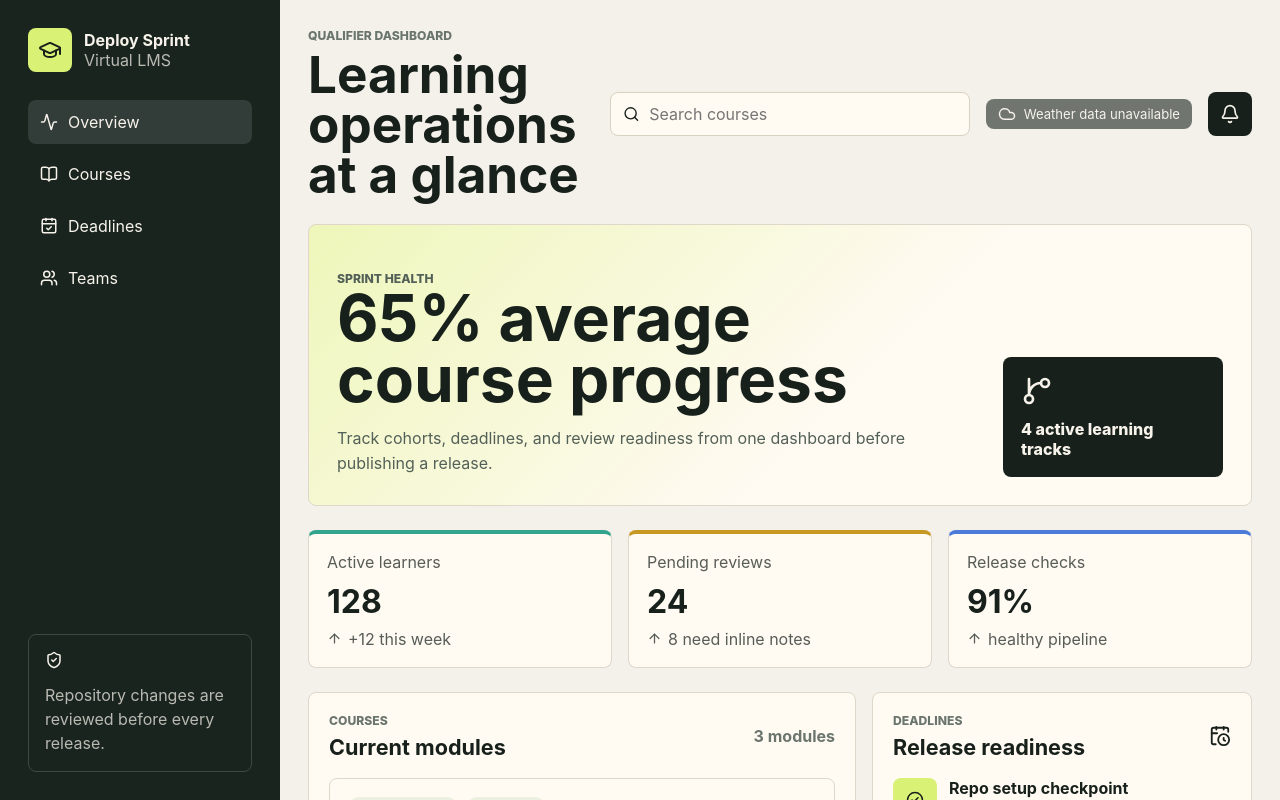
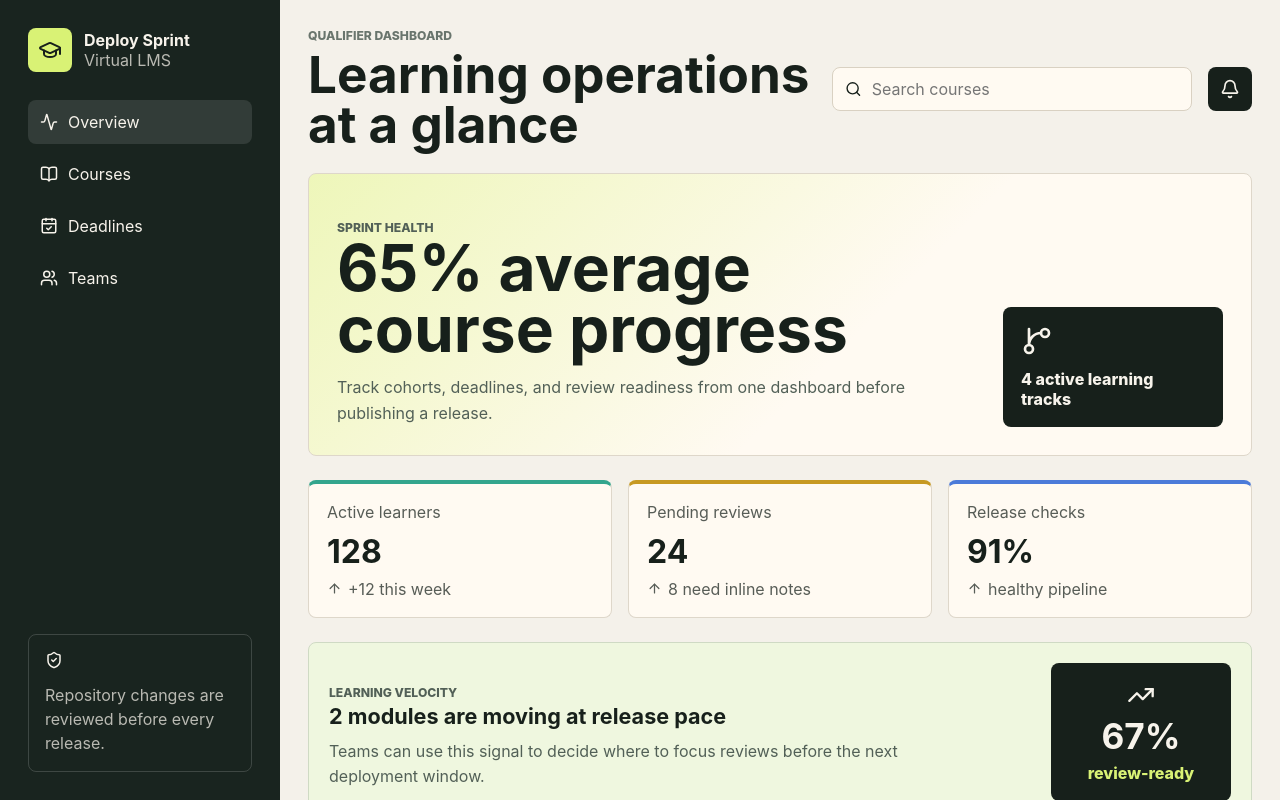
Before and after one commit to knurdz/deploy-sprint-finale-team-kraken, a React (Vite) app in the folder team-site/: page / in a window 1280 px wide. Shown: the top 800 px of the page. Built offline with nearby package versions, Linux system fonts and the light colour scheme; no server answers.

Commit message:
Add rebase feature asset

```diff
--- a/team-site/src/App.tsx
+++ b/team-site/src/App.tsx
@@ -9,9 +9,9 @@
   ShieldCheck,
   Users,
 } from 'lucide-react';
-import { WeatherWidget } from './components/WeatherWidget';
 import { CourseCard } from './components/CourseCard';
 import { DeadlineBoard } from './components/DeadlineBoard';
+import { LearningVelocity } from './components/LearningVelocity';
 import { StatCard } from './components/StatCard';
 import { courses } from './data/courses';
 import { deadlineCards } from './data/deadlines';
@@ -71,7 +71,6 @@
             <input aria-label="Search courses" placeholder="Search courses" />
           </label>
 
-          <WeatherWidget />
           <button className="iconButton" aria-label="Notifications">
             <Bell size={20} />
           </button>
@@ -98,6 +97,8 @@
           ))}
         </section>
 
+        <LearningVelocity courses={courses} />
+
         <section className="contentGrid">
           <div className="panel" id="courses">
             <div className="panelHeader">
--- /dev/null
+++ b/team-site/src/components/LearningVelocity.tsx
@@ -0,0 +1,28 @@
+import { TrendingUp } from 'lucide-react';
+import type { Course } from '../data/courses';
+
+type LearningVelocityProps = {
+  courses: Course[];
+};
+
+export function LearningVelocity({ courses }: LearningVelocityProps) {
+  const readyModules = courses.filter((course) => course.progress >= 60).length;
+
+  return (
+    <section className="velocityBand" aria-label="Learning Velocity">
+      <div>
+        <p className="eyebrow">Learning Velocity</p>
+        <h2>{readyModules} modules are moving at release pace</h2>
+        <p>
+          Teams can use this signal to decide where to focus reviews before the
+          next deployment window.
+        </p>
+      </div>
+      <div className="velocityMeter">
+        <TrendingUp size={28} />
+        <strong>{Math.round((readyModules / courses.length) * 100)}%</strong>
+        <span>review-ready</span>
+      </div>
+    </section>
+  );
+}
--- a/team-site/src/styles.css
+++ b/team-site/src/styles.css
@@ -123,7 +123,7 @@
 
 .topbar {
   display: grid;
-  grid-template-columns: minmax(0, 1fr) minmax(220px, 360px) auto 44px;
+  grid-template-columns: minmax(0, 1fr) minmax(220px, 360px) 44px;
   align-items: center;
   gap: 16px;
 }
@@ -269,6 +269,48 @@
   border-top: 4px solid #4c7bd9;
 }
 
+.velocityBand {
+  display: grid;
+  grid-template-columns: minmax(0, 1fr) 180px;
+  gap: 18px;
+  align-items: center;
+  padding: 20px;
+  border: 1px solid #cfdac4;
+  border-radius: 8px;
+  background: #eff7df;
+}
+
+.velocityBand h2 {
+  max-width: 620px;
+}
+
+.velocityBand p {
+  max-width: 640px;
+  margin: 10px 0 0;
+  color: #526057;
+  line-height: 1.55;
+}
+
+.velocityMeter {
+  display: grid;
+  justify-items: center;
+  gap: 6px;
+  padding: 18px;
+  border-radius: 8px;
+  background: #17201b;
+  color: #f7f3eb;
+  text-align: center;
+}
+
+.velocityMeter strong {
+  font-size: 2.2rem;
+}
+
+.velocityMeter span {
+  color: #d9f275;
+  font-weight: 800;
+}
+
 .contentGrid {
   display: grid;
   grid-template-columns: minmax(0, 1fr) 380px;
@@ -371,7 +413,8 @@
 @media (max-width: 980px) {
   .shell,
   .contentGrid,
-  .heroBand {
+  .heroBand,
+  .velocityBand {
     grid-template-columns: 1fr;
   }
 
@@ -408,45 +451,3 @@
     white-space: normal;
   }
 }
-
-/* ── Weather Widget ─────────────────────────────────────────── */
-.weatherWidget {
-  display: flex;
-  align-items: center;
-  gap: 8px;
-  padding: 6px 12px;
-  border-radius: 8px;
-  background: #19241f;
-  color: #f7f3eb;
-  font-size: 0.82rem;
-  white-space: nowrap;
-}
-
-.weatherInfo {
-  display: flex;
-  flex-direction: column;
-  line-height: 1.2;
-}
-
-.weatherTemp {
-  font-weight: 600;
-  font-size: 0.9rem;
-}
-
-.weatherCity {
-  font-size: 0.72rem;
-  opacity: 0.7;
-}
-
-.weatherMeta {
-  display: flex;
-  align-items: center;
-  gap: 4px;
-  opacity: 0.75;
-  font-size: 0.72rem;
-}
-
-.weatherLoading,
-.weatherError {
-  opacity: 0.6;
-}
```
